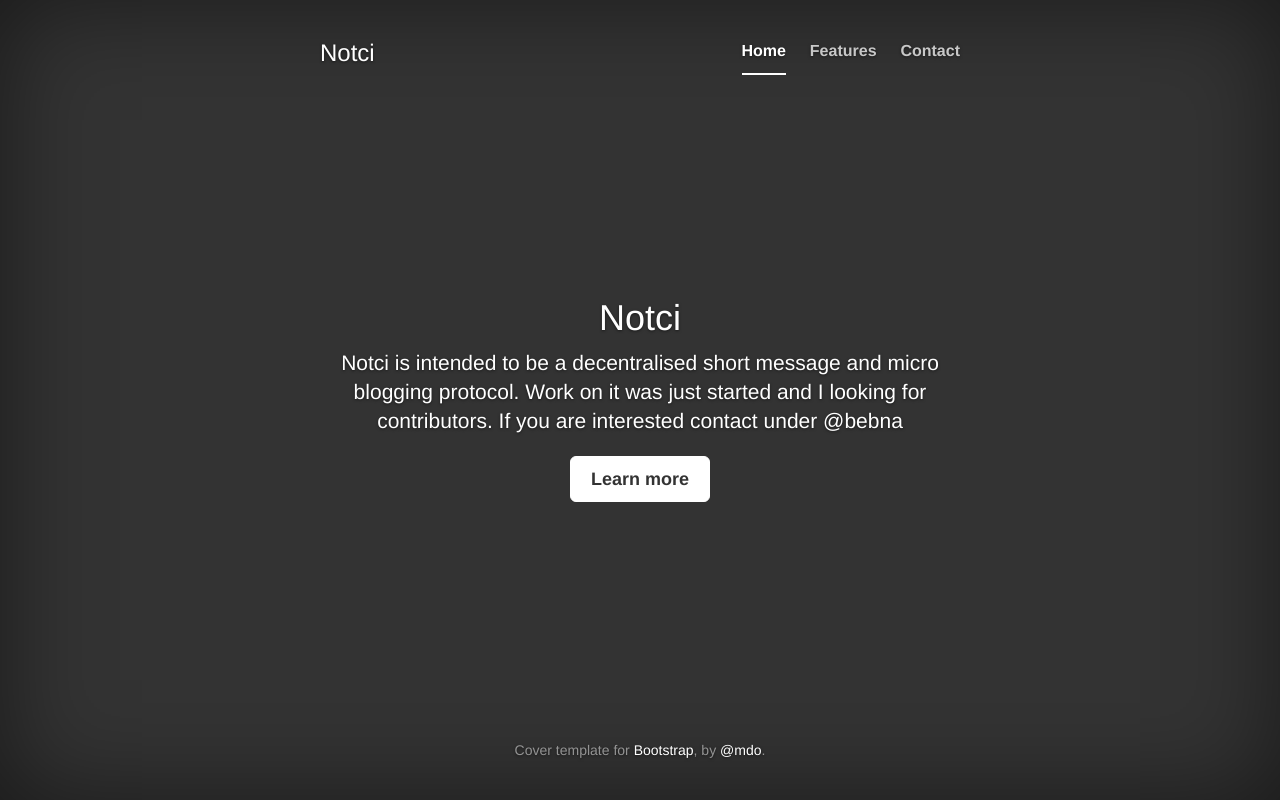
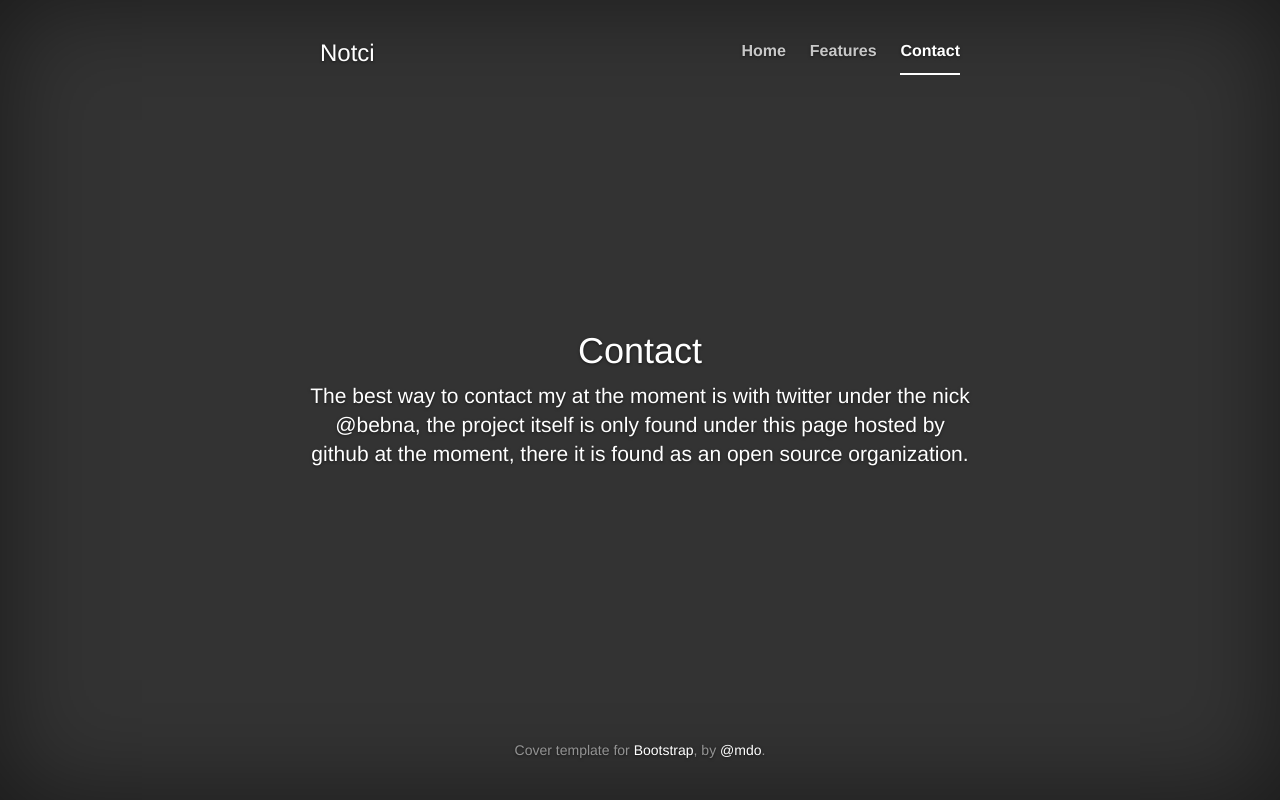
Before and after one commit to notci/notci.github.io, a plain HTML site: page contact.html in a window 1280 px wide. Drawn offline with nearby package versions, Linux system fonts and the light colour scheme.

Commit message:
added content for contact page

```diff
--- a/contact.html
+++ b/contact.html
@@ -34,24 +34,22 @@
             <div class="inner">
               <h3 class="masthead-brand">Notci</h3>
               <ul class="nav masthead-nav">
-                <li class="active"><a href="/index.html">Home</a></li>
+                <li><a href="/index.html">Home</a></li>
                 <li><a href="/features.html">Features</a></li>
-                <li><a href="/contact.html">Contact</a></li>
+                <li class="active"><a href="/contact.html">Contact</a></li>
               </ul>
             </div>
           </div>
 
           <div class="inner cover">
-            <h1 class="cover-heading">Notci</h1>
+            <h1 class="cover-heading">Contact</h1>
             <p class="lead">
-						Notci is intended to be a decentralised short	message and micro
-						blogging protocol. Work on it was just started and I looking for
-						contributors. If you are interested contact under <a
-							href="https://twitter.com/bebna">@bebna</a>
+							The best way to contact my at the moment is with twitter under the
+						  nick <a href="https://twitter.com/bebna">@bebna</a>, the project
+							itself is only found under this page hosted by github at the
+							moment, there it is found as an open source <a
+								href="https://github.com/notci">organization</a>.
 						</p>
-            <p class="lead">
-              <a href="/features.html" class="btn btn-lg btn-default">Learn more</a>
-            </p>
           </div>
 
           <div class="mastfoot">
```
